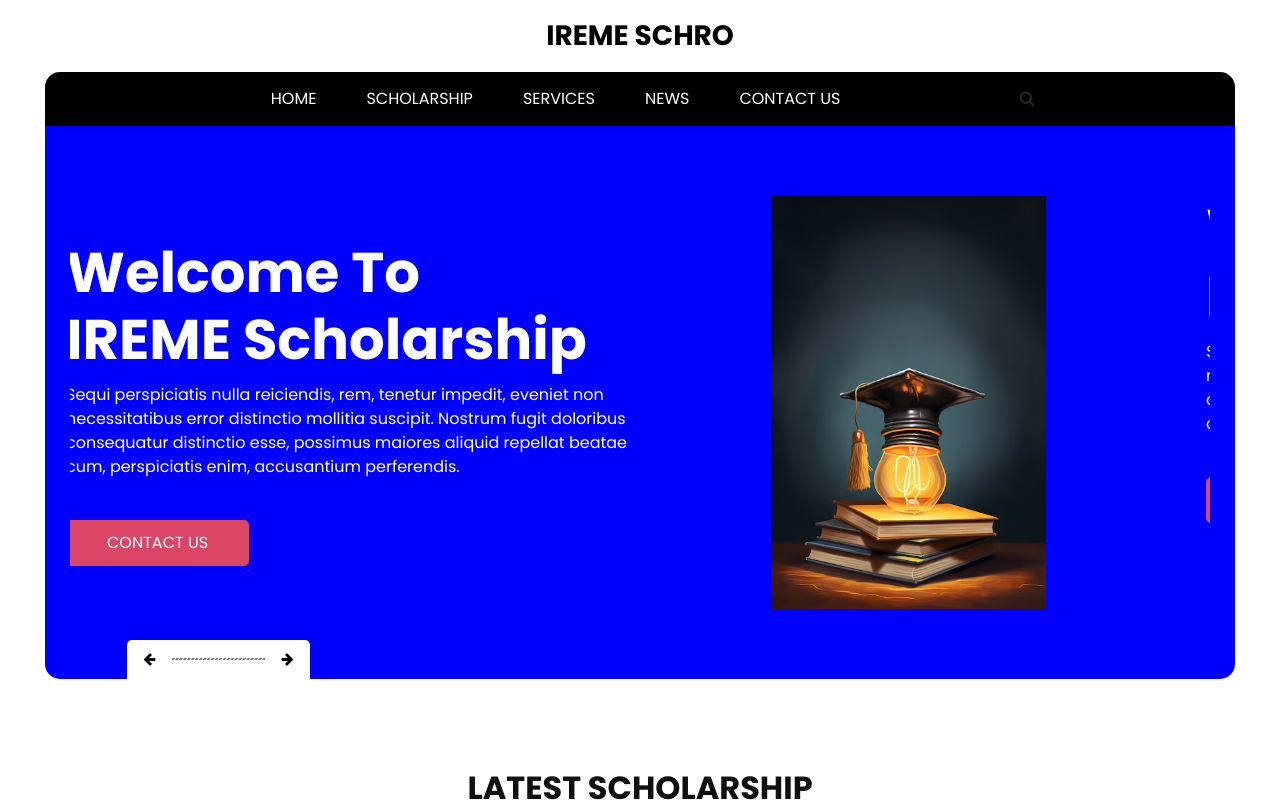
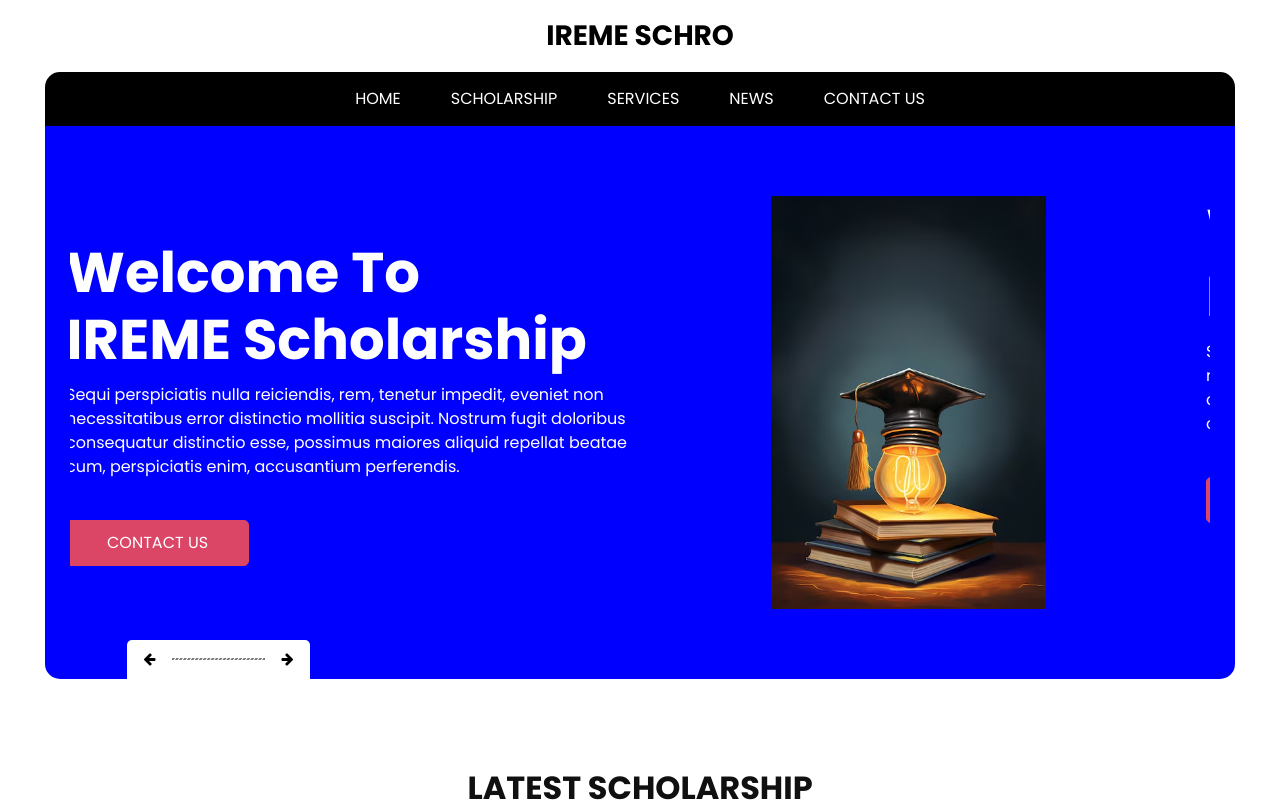
Before and after one commit to niyomudendezo/edimo, a plain HTML site: page ireme/peoject/index.html in a window 1280 px wide. Shown: the top 810 px of the page. Drawn offline with nearby package versions, Linux system fonts and the light colour scheme.

Commit message:
Update index.html

```diff
--- a/ireme/peoject/index.html
+++ b/ireme/peoject/index.html
@@ -67,22 +67,6 @@
               <a class="nav-link" href="contact.html" style="color: white;">Contact Us</a>
             </li>
           </ul>
-          <div class="user_option">
-            <a href="">
-              <i class="fa fa-user" aria-hidden="true"></i>
-              <span>
-                Login
-              </span>
-            </a>
-            <a href="">
-              <i class="fa fa-shopping-bag" aria-hidden="true"></i>
-            </a>
-            <form class="form-inline ">
-              <button class="btn nav_search-btn" type="submit">
-                <i class="fa fa-search" aria-hidden="true"></i>
-              </button>
-            </form>
-          </div>
         </div>
       </nav>
     </header>
```
